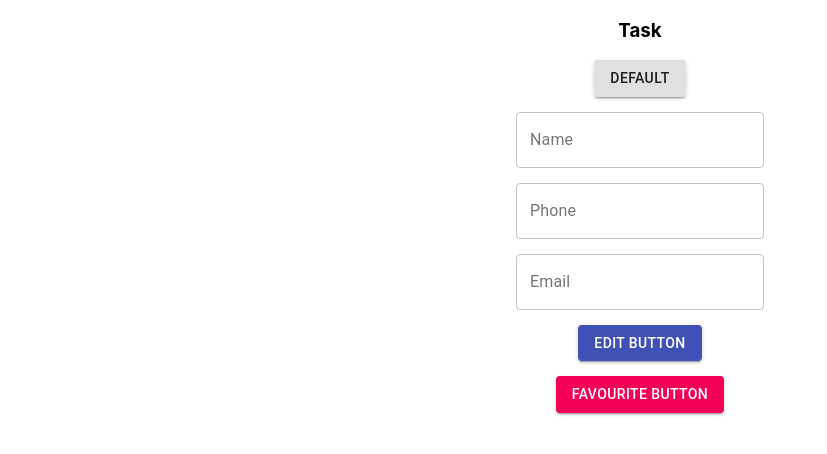
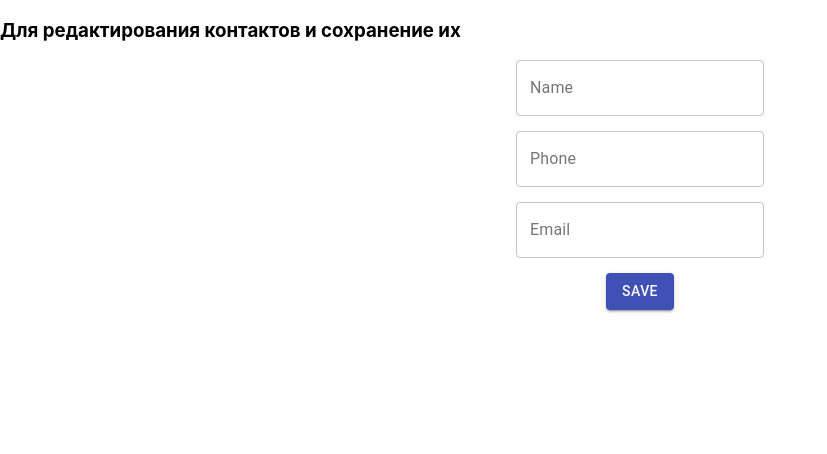
Before and after one commit to AntonReshetovv/react-local-storage, a React (Create React App) app: page /page2 in a window 1280 px wide. Shown: the top 454 px of the page, without its empty margins (0-827 px from the left). Built offline with nearby package versions, Linux system fonts and the light colour scheme.

Commit message:
добавил Логику в компоненте form

```diff
--- a/package.json
+++ b/package.json
@@ -9,6 +9,7 @@
     "@testing-library/user-event": "^7.1.2",
     "react": "^16.13.0",
     "react-dom": "^16.13.0",
+    "react-router-dom": "^5.1.2",
     "react-scripts": "3.4.0"
   },
   "scripts": {
--- a/src/App.css
+++ b/src/App.css
@@ -1,3 +1,4 @@
+
 .App {
   display: flex;
   flex-direction: column;
@@ -23,3 +24,12 @@ form > .input {
 form > .button {
   margin-bottom: 15px;
 }
+.pageOne {
+  display: flex;
+  flex-direction: column;
+  align-items: center;
+  justify-content: center;
+}
+.pageOne > .button {
+  margin-bottom: 15px;
+}
--- a/src/App.js
+++ b/src/App.js
@@ -1,17 +1,25 @@
 import React from "react"
 import "./App.css"
-import Forms from "./container/Forms"
-import Button from "@material-ui/core/Button"
+import { BrowserRouter as Router, Route, Switch } from "react-router-dom"
+import Page1 from "./pages/Page1"
+import Page2 from "./pages/Page2"
+import Page3 from "./pages/Page3"
 
 function App() {
   return (
-    <div className="App">
-      <h3>Task</h3>
-      <Button variant="contained" className="button">
-        Default
-      </Button>
-      <Forms />
-    </div>
+    <Router>
+      <Switch>
+        <Route exact path="/">
+          <Page1 />
+        </Route>
+        <Route path="/page2">
+          <Page2 />
+        </Route>
+        <Route path="/page3">
+          <Page3 />
+        </Route>
+      </Switch>
+    </Router>
   )
 }
 
--- a/src/container/Forms/index.jsx
+++ b/src/container/Forms/index.jsx
@@ -1,35 +1,59 @@
 import React from "react"
 import TextField from "@material-ui/core/TextField"
 import Button from "@material-ui/core/Button"
+import { Link } from "react-router-dom"
 
 const Forms = () => {
+  const [name, setName] = React.useState('')
+  const [phone, setPhone] = React.useState('')
+  const [email, setEmail] = React.useState('')
+
+  const buttonValue = () => {
+    const formDetails = {
+      'Name' : name,
+      'Phone' : phone,
+      'Email' : email
+    }
+    console.log (formDetails)
+  }
   return (
+    <div>
       <form>
         <TextField
           id="outlined-basic"
           label="Name"
           variant="outlined"
           className="input"
+          onChange={e => setName(e.target.value)}
         />
         <TextField
           id="outlined-basic"
           label="Phone"
           variant="outlined"
           className="input"
+          onChange={e => setPhone(e.target.value)}
         />
         <TextField
           id="outlined-basic"
           label="Email"
           variant="outlined"
           className="input"
+          onChange={e => setEmail(e.target.value)}
         />
-      <Button variant="contained" color="primary" className="button">
+      </form>
+      <form>
+        <Link to="/page2">
+          <Button variant="contained" color="primary" className="button" onClick={buttonValue}>
             Edit Button
           </Button>
+        </Link>
+        <Link to="/page3">
           <Button variant="contained" color="secondary" className="button">
             Favourite Button
           </Button>
+        </Link>
       </form>
+    </div>
   )
 }
 
--- /dev/null
+++ b/src/pages/Page1/index.jsx
@@ -0,0 +1,22 @@
+import React from "react"
+import Button from "@material-ui/core/Button"
+import Forms from "../../container/Forms/index"
+
+const Page1 = () => {
+  const [toggle, setToggle] = React.useState(true)
+  return (
+    <div className="pageOne">
+      <h3>Task</h3>
+      <Button
+        variant="contained"
+        className="button"
+        onClick={() => setToggle(!toggle)}
+      >
+        Add Button
+      </Button>
+      {toggle && <Forms />}
+    </div>
+  )
+}
+
+export default Page1
--- /dev/null
+++ b/src/pages/Page2/index.jsx
@@ -0,0 +1,34 @@
+import React from "react"
+import TextField from "@material-ui/core/TextField"
+import Button from "@material-ui/core/Button"
+const Page2 = () => {
+  return (
+    <div>
+      <h3>Для редактирования контактов и сохранение их</h3>
+      <form>
+        <TextField
+          id="outlined-basic"
+          label="Name"
+          variant="outlined"
+          className="input"
+        />
+        <TextField
+          id="outlined-basic"
+          label="Phone"
+          variant="outlined"
+          className="input"
+        />
+        <TextField
+          id="outlined-basic"
+          label="Email"
+          variant="outlined"
+          className="input"
+        />
+        <Button variant="contained" color="primary" className="button">
+          Save
+        </Button>
+      </form>
+    </div>
+  )
+}
+export default Page2
--- /dev/null
+++ b/src/pages/Page3/index.jsx
@@ -0,0 +1,18 @@
+import React from "react"
+import { useEffect, useState } from "react"
+
+const Page3 = () => {
+  const [isName, setIsName] = useState(true)
+
+  useEffect(() => {
+    document.title = `Вы нажали ${isName} раз`
+  })
+  return (
+    <div>
+      <p>Вы нажали {isName} раз</p>
+      <button onClick={() => setIsName("yo")}>Click me</button>
+    </div>
+  )
+}
+
+export default Page3
```
Also changed, not shown: 1 other file (tests, documents, lock files or other folders). Lines whose indentation alone changed are shown as unchanged.
